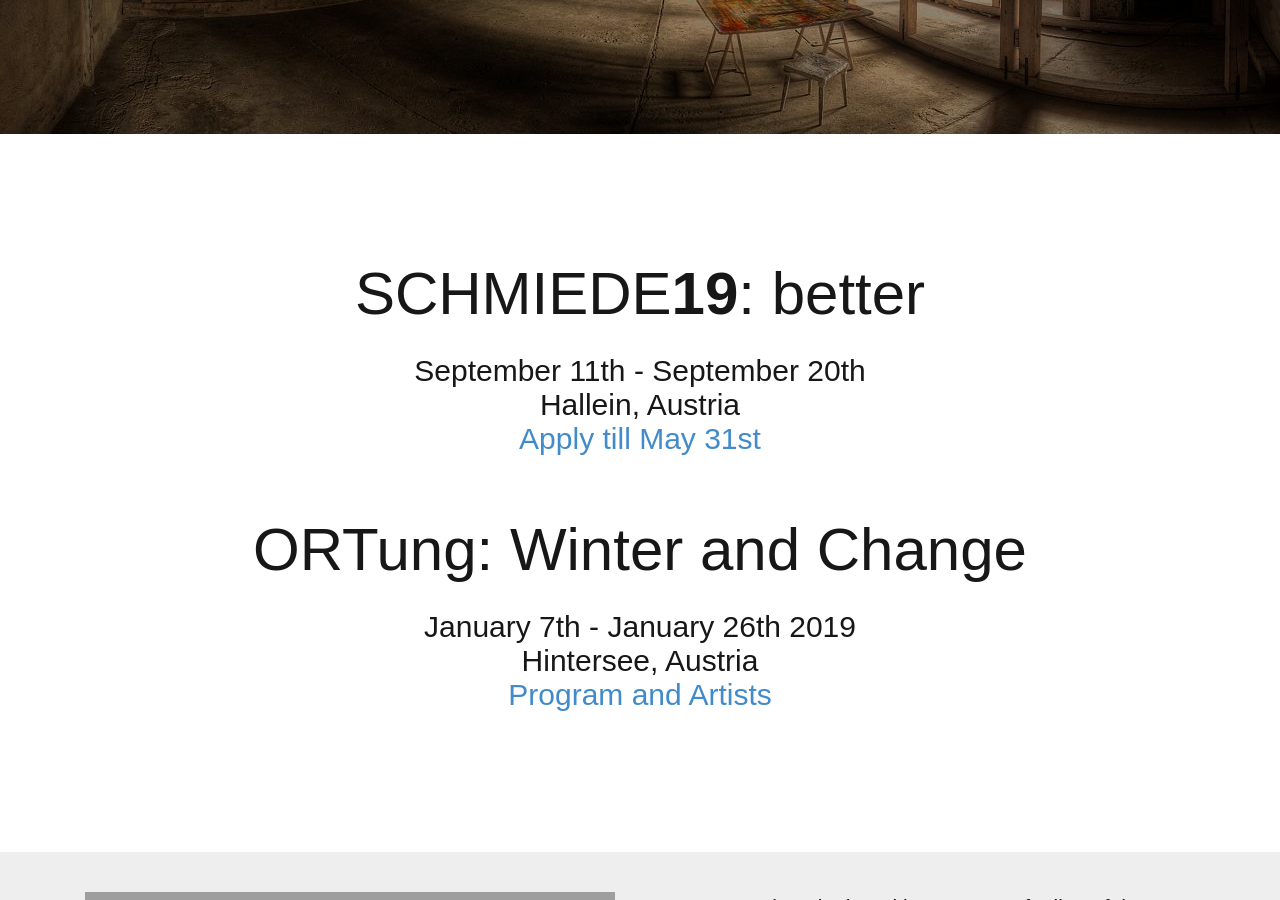
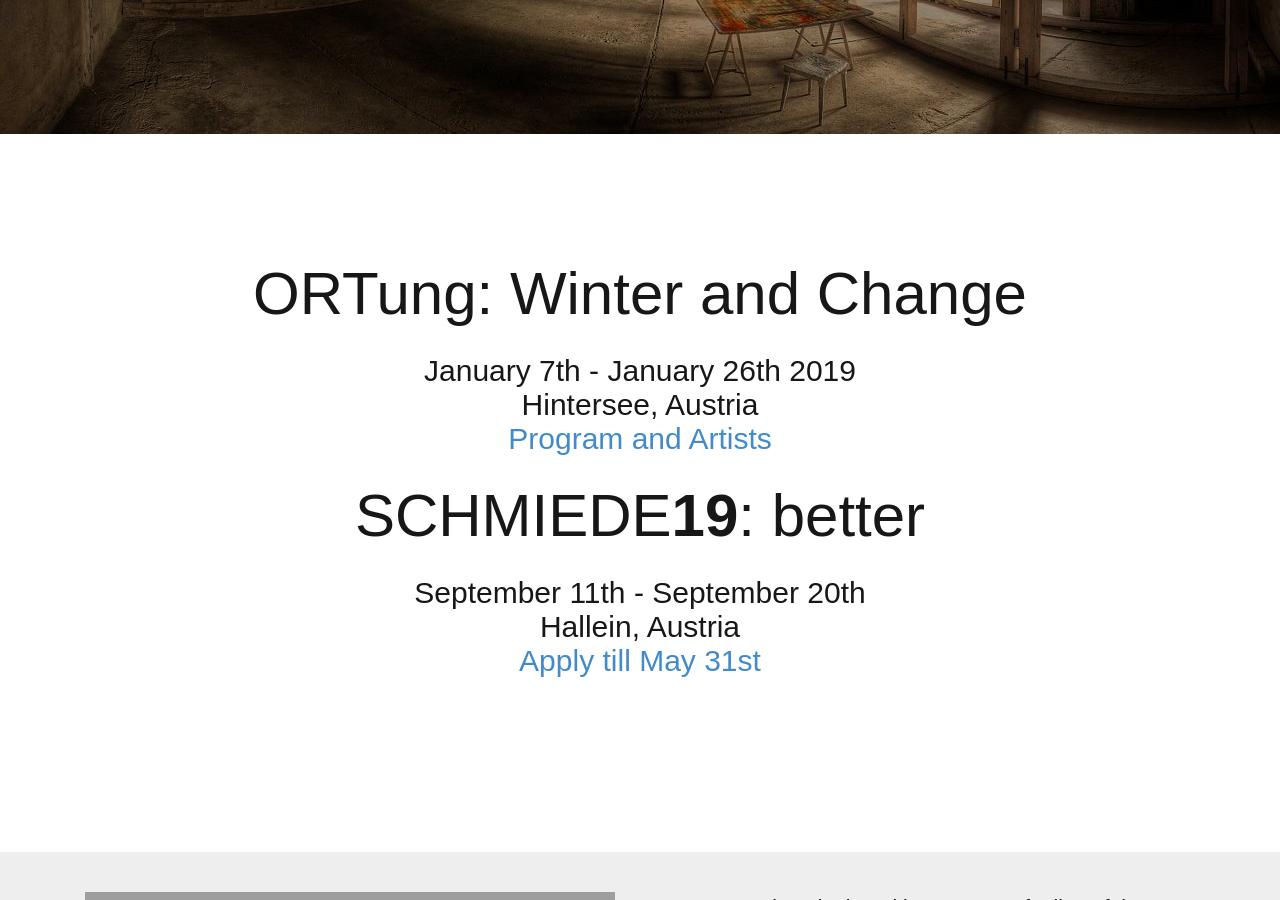
Before and after one commit to philippWassibauer/schmiede_web, a Jekyll site: the page built from index.html, in a window 1280 px wide and 900 px high, scrolled down 476 px. Built offline with Jekyll 4.4.1, drawn with Linux system fonts in a browser that asks for light colours; grey boxes are pictures that could not be loaded.

Commit message:
Update index.html

```diff
--- a/index.html
+++ b/index.html
@@ -24,6 +24,12 @@ title: Schmiede - Playground of Ideas
 
 
  2018 -->
+<h2 style="font-weight: normal;">ORTung: Winter and Change</h2>
+       <p>
+          January 7th - January 26th 2019 <br />
+          Hintersee, Austria<br />
+         <a target="_BLANK" href="https://schmiede.tumblr.com/post/180786780012/ortung-winter-und-wandel">Program and Artists</a> <br />
+         </p>
 
        <h2 style="font-weight: normal;">SCHMIEDE<b>19</b>: better</h2>
        <p>
@@ -31,12 +37,7 @@ title: Schmiede - Playground of Ideas
           Hallein, Austria<br />
          <a target="_BLANK" href="http://schmiede.ca/apply/">Apply till May 31st</a> <br />  <br />
          </p>
-  <h2 style="font-weight: normal;">ORTung: Winter and Change</h2>
-       <p>
-          January 7th - January 26th 2019 <br />
-          Hintersee, Austria<br />
-         <a target="_BLANK" href="https://schmiede.tumblr.com/post/180786780012/ortung-winter-und-wandel">Program and Artists</a> <br />
-         </p>
+
      <!-- <div style="margin: 0 auto; width:700px; position: relative;">
          <div data-configid="2046366/63655772" style="width:700px; height:600px;" class="issuuembed"></div>
          <script type="text/javascript" src="//e.issuu.com/embed.js" async="true"></script>
```
